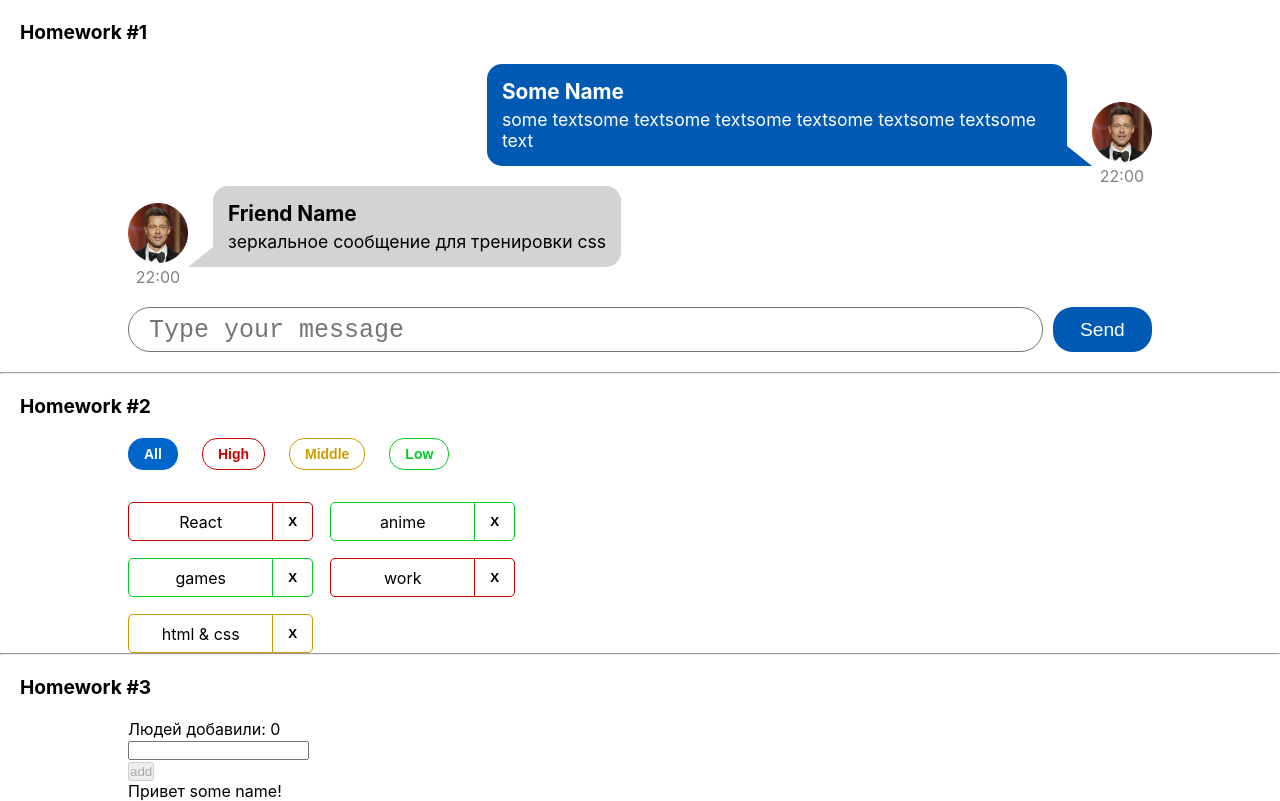
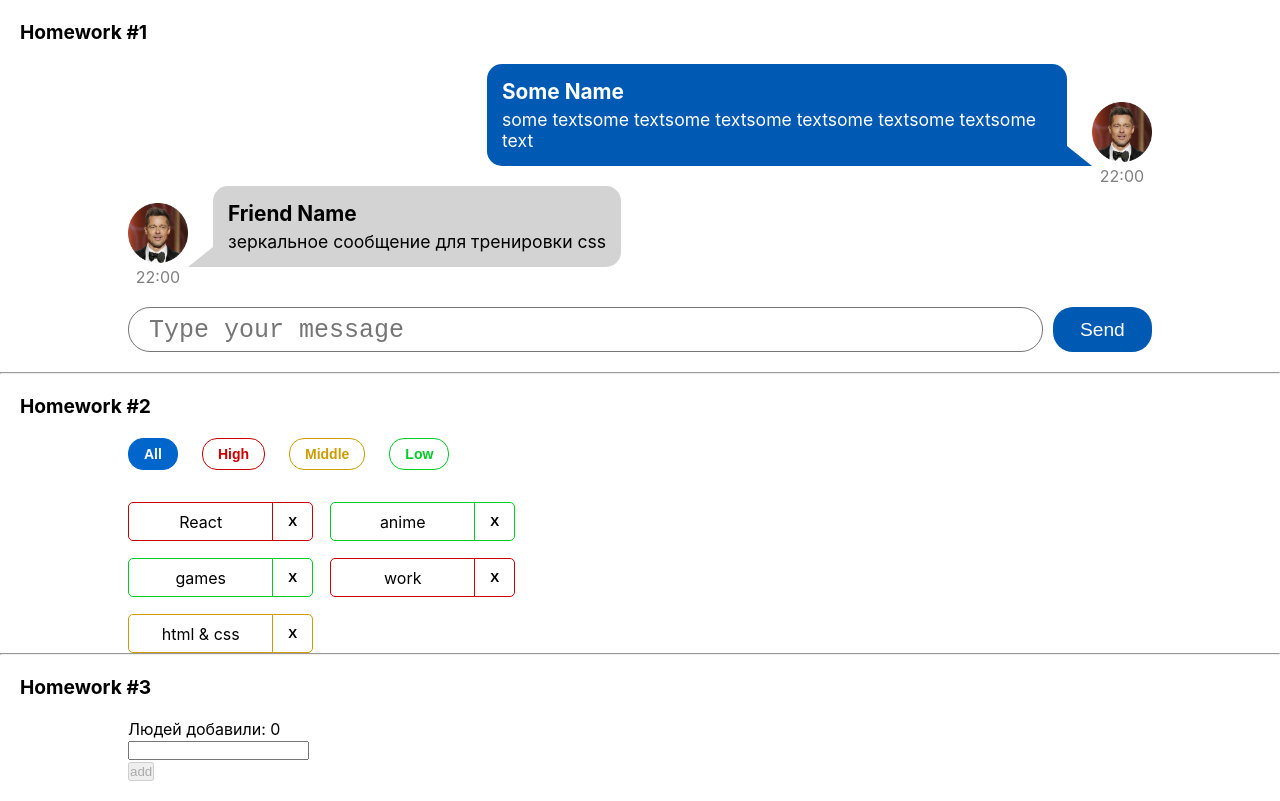
Before and after one commit to vbsm11/homeworks, a React (Create React App) app: page / in a window 1280 px wide. Built offline with nearby package versions, Linux system fonts and the light colour scheme.

Commit message:
hw3 without styles

```diff
--- a/src/s2-homeworks/hw03/Greeting.tsx
+++ b/src/s2-homeworks/hw03/Greeting.tsx
@@ -1,15 +1,16 @@
 import React, {ChangeEvent, KeyboardEvent} from 'react'
 import s from './Greeting.module.css'
+import {ErrorType} from './GreetingContainer';
 
 type GreetingPropsType = {
-    name: any // need to fix any
-    setNameCallback: any // need to fix any
-    addUser: any // need to fix any
-    onBlur: any // need to fix any
-    onEnter: any // need to fix any
-    error: any // need to fix any
-    totalUsers: any // need to fix any
-    lastUserName?: any // need to fix any
+    name: string
+    setNameCallback: (e: ChangeEvent<HTMLInputElement>) => void
+    addUser: () => void
+    onBlur: () => void
+    onEnter: (e: KeyboardEvent<HTMLInputElement>) => void
+    error: ErrorType
+    totalUsers: number
+    lastUserName?: string
 }
 
 // презентационная компонента (для верстальщика)
@@ -25,7 +26,7 @@
         lastUserName,
     } // деструктуризация пропсов
 ) => {
-    const inputClass = s.errorInput // need to fix with (?:)
+    const inputClass = error? s.errorInput: s.input
 
     return (
         <div id={'hw3-form'} className={s.greetingForm}>
--- a/src/s2-homeworks/hw03/GreetingContainer.tsx
+++ b/src/s2-homeworks/hw03/GreetingContainer.tsx
@@ -3,35 +3,39 @@
 import { UserType } from './HW3'
 
 type GreetingContainerPropsType = {
-    users: any // need to fix any
-    addUserCallback: any // need to fix any
+    users: UserType[]
+    addUserCallback: (name: string) => void
 }
 
-export const pureAddUser = (name: any, setError: any, setName: any, addUserCallback: any) => {
-    // если имя пустое - показать ошибку, иначе - добавить юзера и очистить инпут
+export type ErrorType = '' | 'Ошибка! Введите имя!'
+
+export const pureAddUser = (name: string, setError: (error: ErrorType) => void, setName: (name: string) => void, addUserCallback: (name: string) => void) => {
+    if (name.trim()) {
+        addUserCallback(name)
+        setName('')
+    } else setError('Ошибка! Введите имя!')
 }
 
-export const pureOnBlur = (name: any, setError: any) => { // если имя пустое - показать ошибку
+export const pureOnBlur = (name: string, setError: (error: ErrorType) => void) => { // если имя пустое - показать ошибку
+    if (!name.trim())  setError('Ошибка! Введите имя!')
 }
 
-export const pureOnEnter = (e: any, addUser: any) => { // если нажата кнопка Enter - добавить
+export const pureOnEnter = (e: KeyboardEvent<HTMLInputElement>, addUser: (name: string) => void) => { // если нажата кнопка Enter - добавить
+    if (e.key === 'Enter') addUser(e.currentTarget.value)
 }
 
-// более простой и понятный для новичков
-// function GreetingContainer(props: GreetingPropsType) {
 
-// более современный и удобный для про :)
+
 const GreetingContainer: React.FC<GreetingContainerPropsType> = ({
     users,
     addUserCallback,
 }) => {
-    // деструктуризация пропсов
-    const [name, setName] = useState<any>('') // need to fix any
-    const [error, setError] = useState<any>('') // need to fix any
 
-    const setNameCallback = (e: any) => { // need to fix any
-        setName('some name') // need to fix
+    const [name, setName] = useState<string>('')
+    const [error, setError] = useState<ErrorType>('')
 
+    const setNameCallback = (e: ChangeEvent<HTMLInputElement>) => {
+        setName(e.currentTarget.value)
         error && setError('')
     }
     const addUser = () => {
@@ -42,12 +46,12 @@
         pureOnBlur(name, setError)
     }
 
-    const onEnter = (e: any) => {
+    const onEnter = (e: KeyboardEvent<HTMLInputElement>) => {
         pureOnEnter(e, addUser)
     }
 
-    const totalUsers = 0 // need to fix
-    const lastUserName = 'some name' // need to fix
+    const totalUsers = users.length
+    const lastUserName = users.length? users[users.length - 1].name : ''
 
     return (
         <Greeting
```
